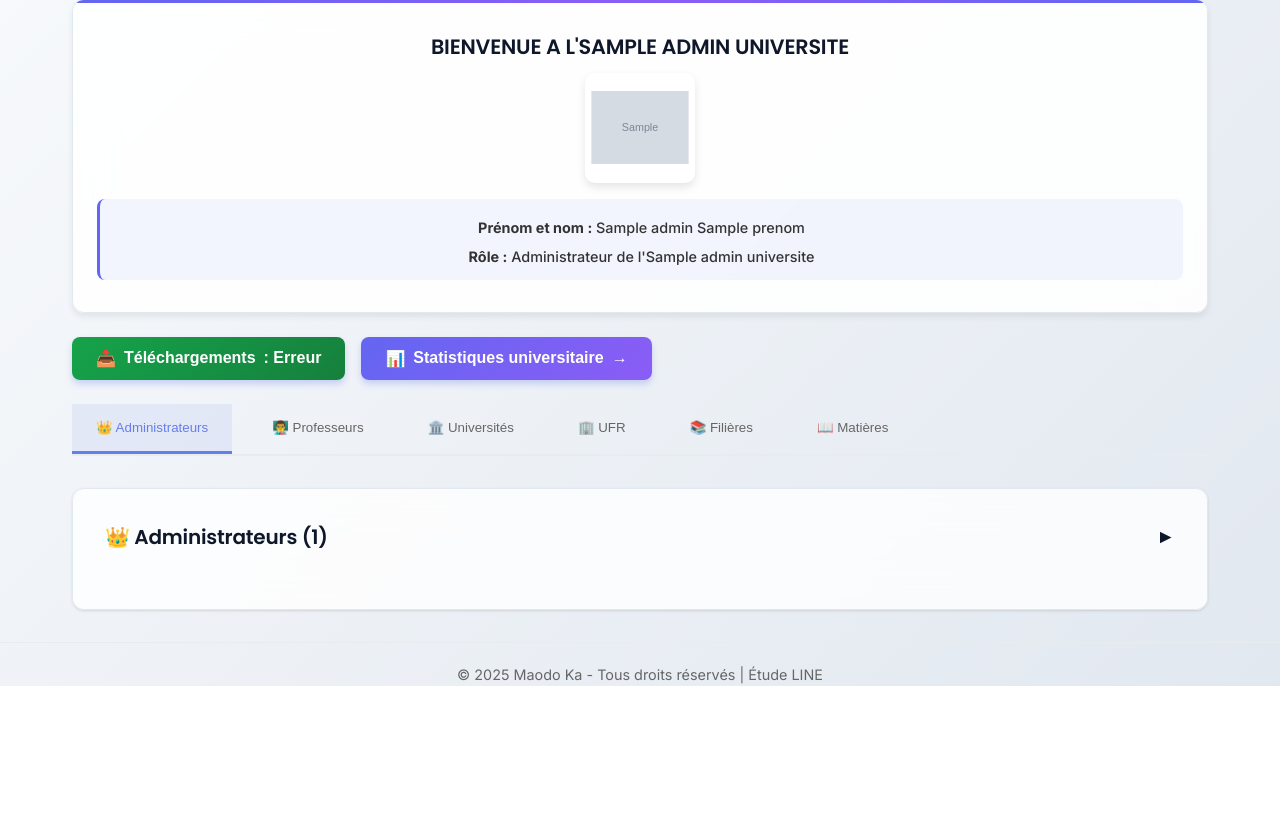
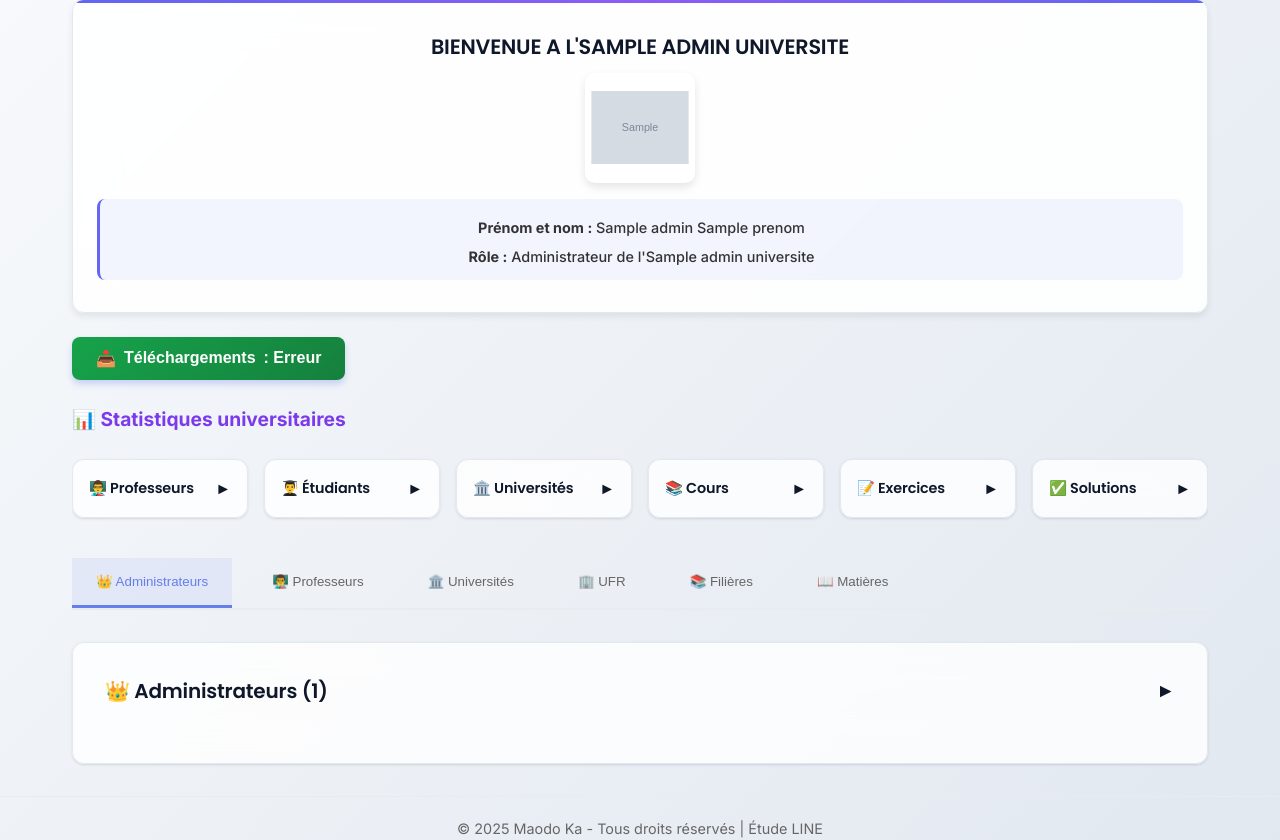
Before and after one commit to maodok595-ai/Etude-line, a FastAPI app: template templates/dashboard_admin.html in a window 1280 px wide. Shown: the part 134-974 px from the top of the page. Before the commit the page ends 820 px from the top, so only its background shows below. Run offline with FastAPI, Linux system fonts and the light colour scheme; the template is opened without the code that fills it: most values are stand-ins (such as "Sample title", 1, 10 or a date in 2020); grey boxes marked "Sample" are stand-in pictures; data that the repository does not hold is empty.

Commit message:
Make university statistics always visible
Remove the toggle functionality for university statistics in dashboard_admin.html and related JavaScript, ensuring the stats-container is always displayed.

Replit-Commit-Author: Agent
Replit-Commit-Session-Id: d70e0471-f75e-4c73-a2b7-4502d478ec86
Replit-Commit-Checkpoint-Type: full_checkpoint
Replit-Commit-Screenshot-Url: https://storage.googleapis.com/screenshot-production-us-central1/e33357da-c97e-476f-bf22-66b941b82ffc/d70e0471-f75e-4c73-a2b7-4502d478ec86/XZlIaQt

```diff
--- a/templates/dashboard_admin.html
+++ b/templates/dashboard_admin.html
@@ -1240,16 +1240,11 @@
                 <span id="download-icon">📥</span> Téléchargements
                 <span id="download-status">: Chargement...</span>
             </button>
-
-            <!-- Bouton statistiques -->
-            <button onclick="toggleStats()" id="stats-toggle-btn" class="stats-toggle-btn">
-                <span id="stats-icon">📊</span> Statistiques universitaire
-                <span id="stats-arrow">→</span>
-            </button>
         </div>
 
-        <!-- Statistiques du système -->
-        <div class="stats-horizontal-container" id="stats-container" style="display: none;">
+        <!-- Statistiques du système (toujours visibles) -->
+        <h3 style="margin: 1.5rem 0 1rem 0; color: #7c3aed; font-size: 1.2rem;">📊 Statistiques universitaires</h3>
+        <div class="stats-horizontal-container" id="stats-container">
             <!-- Ligne 1 : Professeurs | Étudiants -->
             <div class="card stat-vertical-card">
                 <h3 style="display: flex; align-items: center; justify-content: space-between; cursor: pointer; user-select: none; margin: 0; font-size: 0.9rem;" onclick="toggleStatCard('stat-1')">
@@ -2110,30 +2105,6 @@
             document.getElementById('tab-' + tabName).classList.add('active');
         }
 
-        // Toggle des statistiques
-        function toggleStats() {
-            const statsContainer = document.getElementById('stats-container');
-            const arrow = document.getElementById('stats-arrow');
-            const icon = document.getElementById('stats-icon');
-
-            // Vérifier l'état actuel de manière fiable
-            const currentDisplay = window.getComputedStyle(statsContainer).display;
-            const isVisible = currentDisplay === 'grid';
-
-            if (isVisible) {
-                // Cacher les stats
-                statsContainer.style.display = 'none';
-                arrow.textContent = '→';
-                if (icon) icon.textContent = '📊';
-                localStorage.setItem('statsVisible', 'false');
-            } else {
-                // Afficher les stats
-                statsContainer.style.display = 'grid';
-                arrow.textContent = '↓';
-                if (icon) icon.textContent = '📉';
-                localStorage.setItem('statsVisible', 'true');
-            }
-        }
 
         // Toggle des téléchargements (admin uniquement)
         async function toggleTelechargements() {
@@ -2198,19 +2169,8 @@
             }
         }
 
-        // Restaurer l'état des statistiques au chargement
+        // Charger l'état des téléchargements au démarrage
         window.addEventListener('DOMContentLoaded', function() {
-            const statsVisible = localStorage.getItem('statsVisible');
-            if (statsVisible === 'true') {
-                const statsContainer = document.getElementById('stats-container');
-                const arrow = document.getElementById('stats-arrow');
-                const icon = document.getElementById('stats-icon');
-                statsContainer.style.display = 'grid';
-                arrow.textContent = '↓';
-                if (icon) icon.textContent = '📉';
-            }
-
-            // Charger l'état des téléchargements
             loadDownloadStatus();
         });
 
```
Also changed, not shown: 1 other file.
